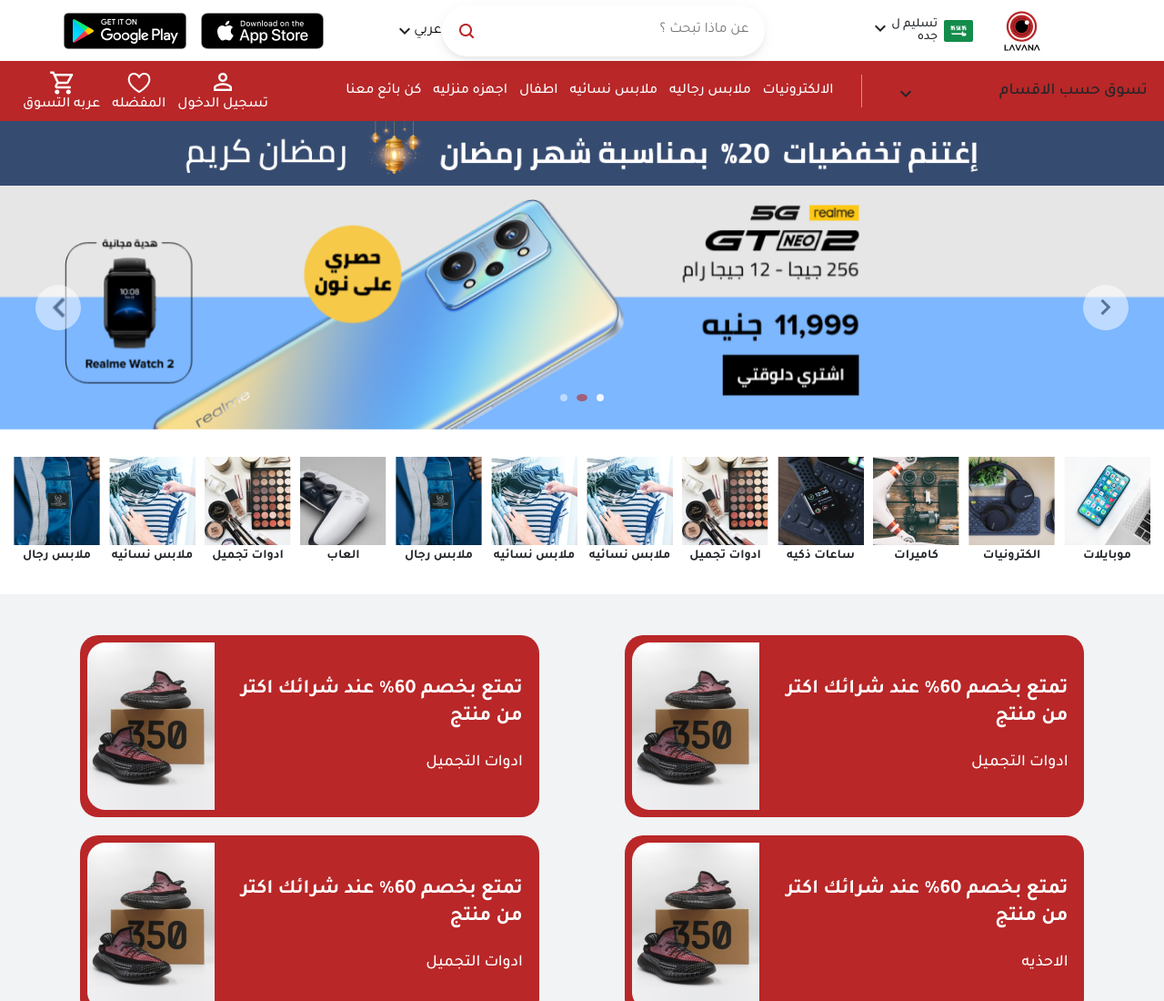
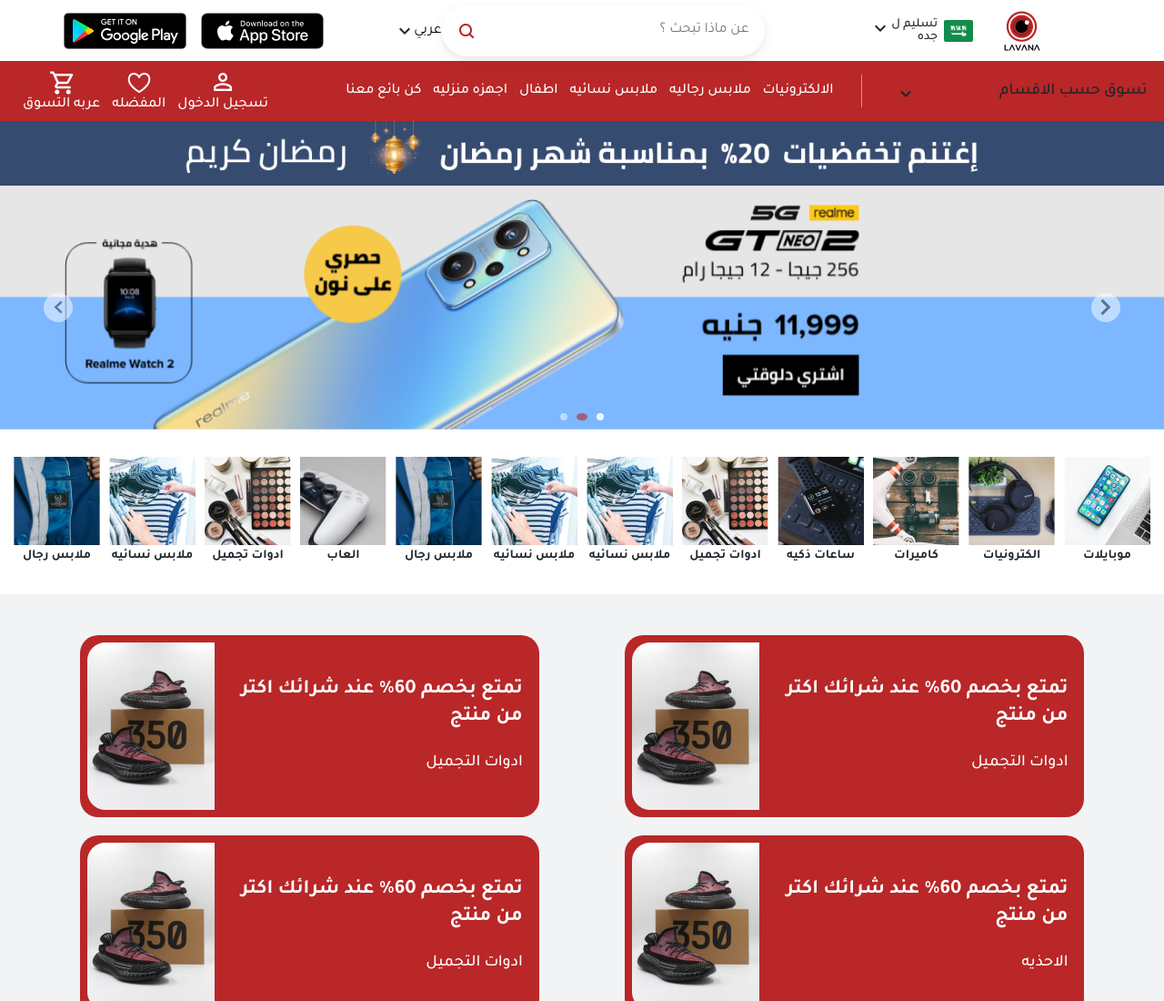
Before and after one commit to omarsayed12/lavana, a plain HTML site: page index.html in a window 1280 px wide. Shown: the top 1100 px of the page at 91% size. Drawn offline with nearby package versions, Linux system fonts and the light colour scheme.

Commit message:
change carousel dots

```diff
--- a/dist/css/style.css
+++ b/dist/css/style.css
@@ -274,9 +274,9 @@
   border-radius: 30px;
 }
 
-@media screen and (max-width: 500px) {
+@media screen and (min-width: 318px) {
   .carousel-indicators {
-    margin-bottom: 3px;
+    margin-bottom: -5px;
   }
 
   .carousel-control-next-icon, .carousel-control-prev-icon {
--- a/dist/sass/modules/_header.scss
+++ b/dist/sass/modules/_header.scss
@@ -25,9 +25,9 @@
   height: 50px;
   border-radius: 30px;
 }
-@media screen and (max-width:500px) {
+@media screen and (min-width: 318px) {
   .carousel-indicators {
-    margin-bottom: 3px;
+    margin-bottom: -5px;
   }
   .carousel-control-next-icon, .carousel-control-prev-icon {
     display: inline-block;
```
